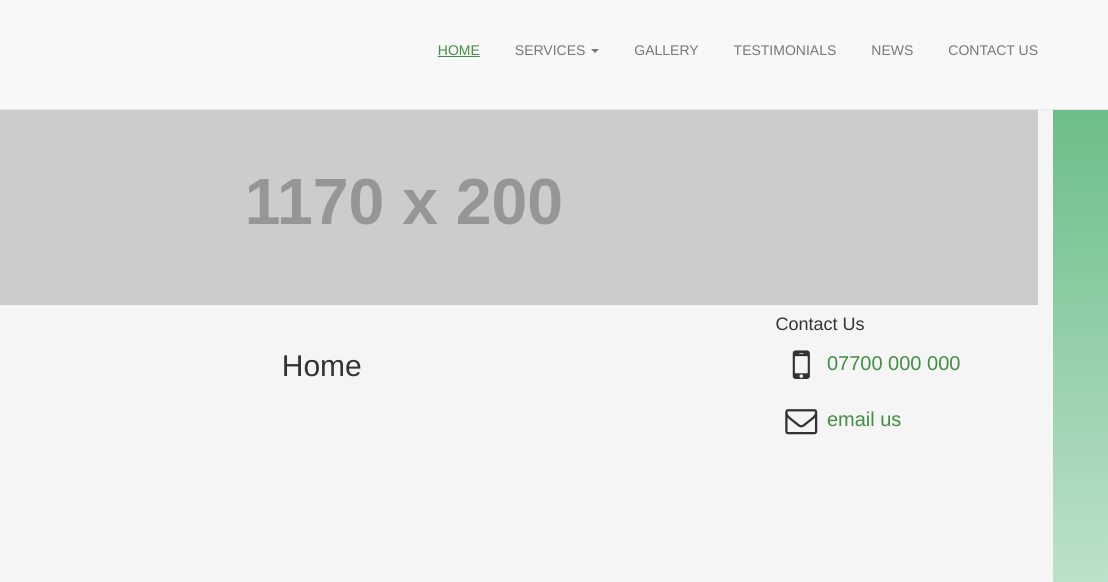
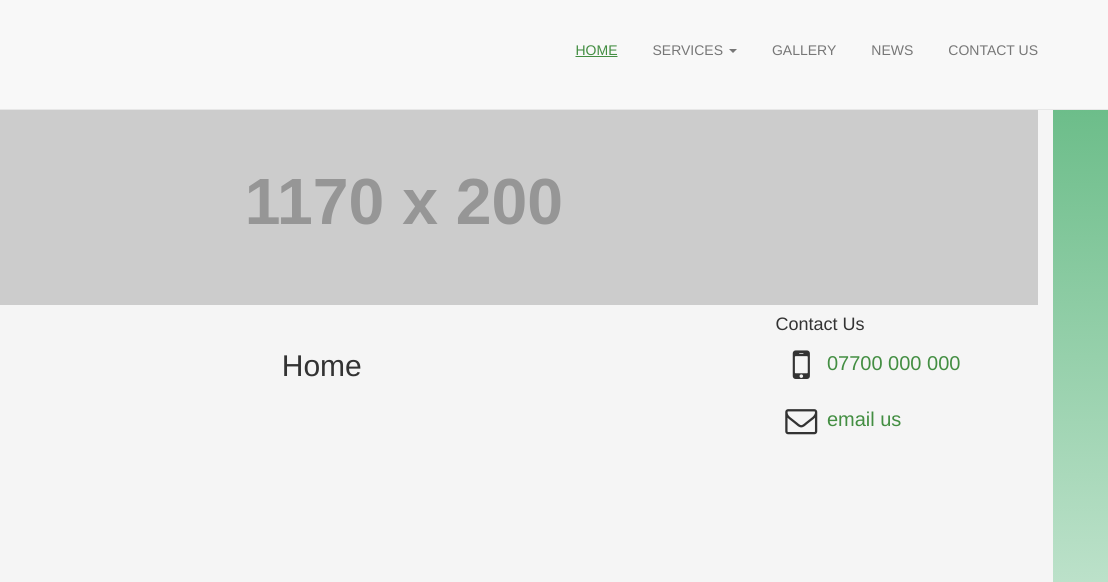
Before and after one commit to AndrewFreemantle/wildlandscapesyork.com, a plain HTML site: page index.html in a window 1280 px wide. Shown: the top 582 px of the page, 172-1280 px from the left. Drawn offline with nearby package versions, Linux system fonts and the light colour scheme; some packages are replaced by stand-ins of ours; placeholder pictures from the web are drawn by us; a script that the page names is missing.

Commit message:
11th list: remove testimonials page

```diff
--- a/index.html
+++ b/index.html
@@ -63,7 +63,6 @@
               </ul>
             </li>
             <li role="presentation"><a href="#gallery" role="tab" data-toggle="tab">Gallery</a></li>
-            <li role="presentation"><a href="#testimonials" role="tab" data-toggle="tab">Testimonials</a></li>
             <li role="presentation"><a href="#news" role="tab" data-toggle="tab">News</a></li>
             <li role="presentation"><a href="#contact-us" role="tab" data-toggle="tab">Contact Us</a></li>
           </ul>
@@ -161,11 +160,6 @@
         </div>
 
 
-        <div id="testimonials" role="tabpanel" class="tab-pane fade">
-
-          Testimonials
-        </div>
-
         <div id="news" role="tabpanel" class="tab-pane fade">
 
           News
```
